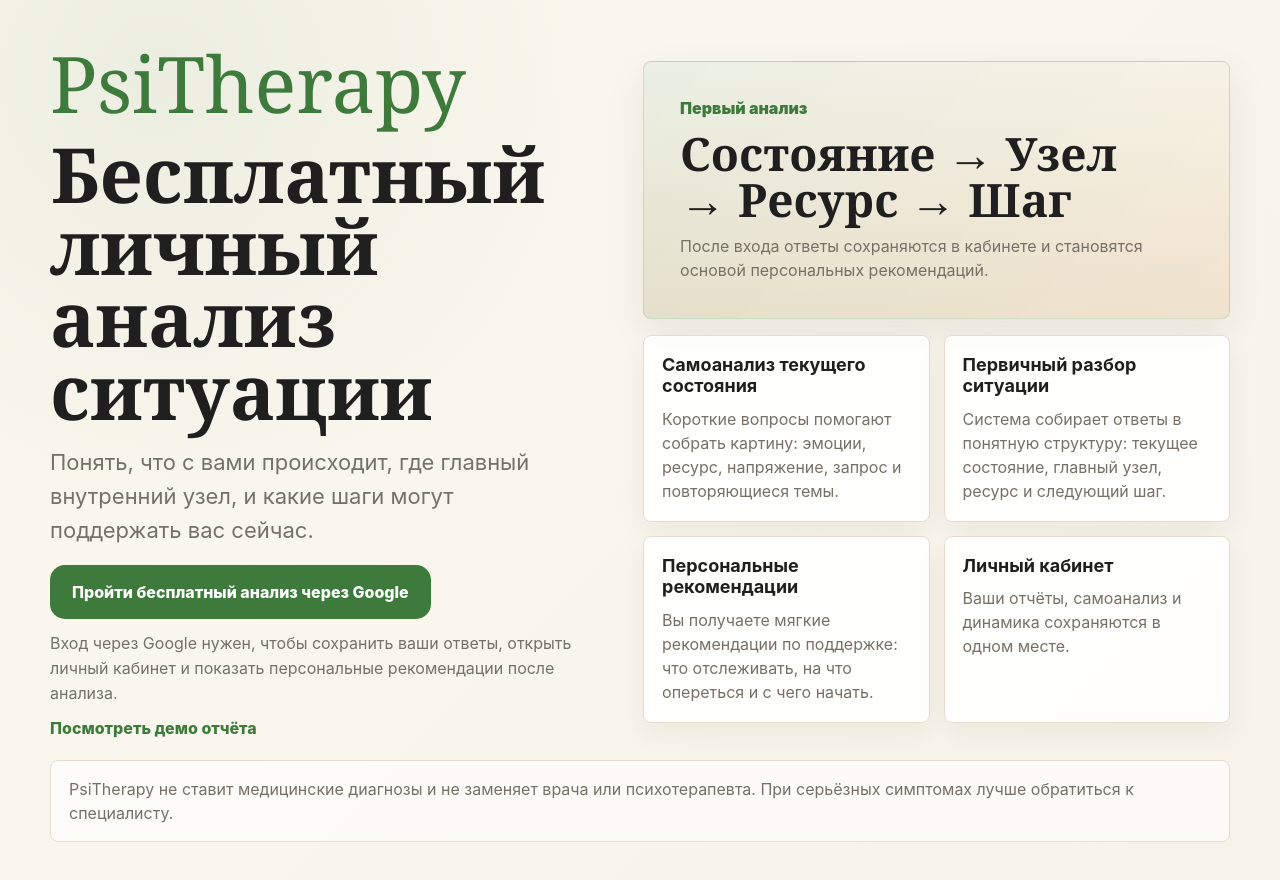
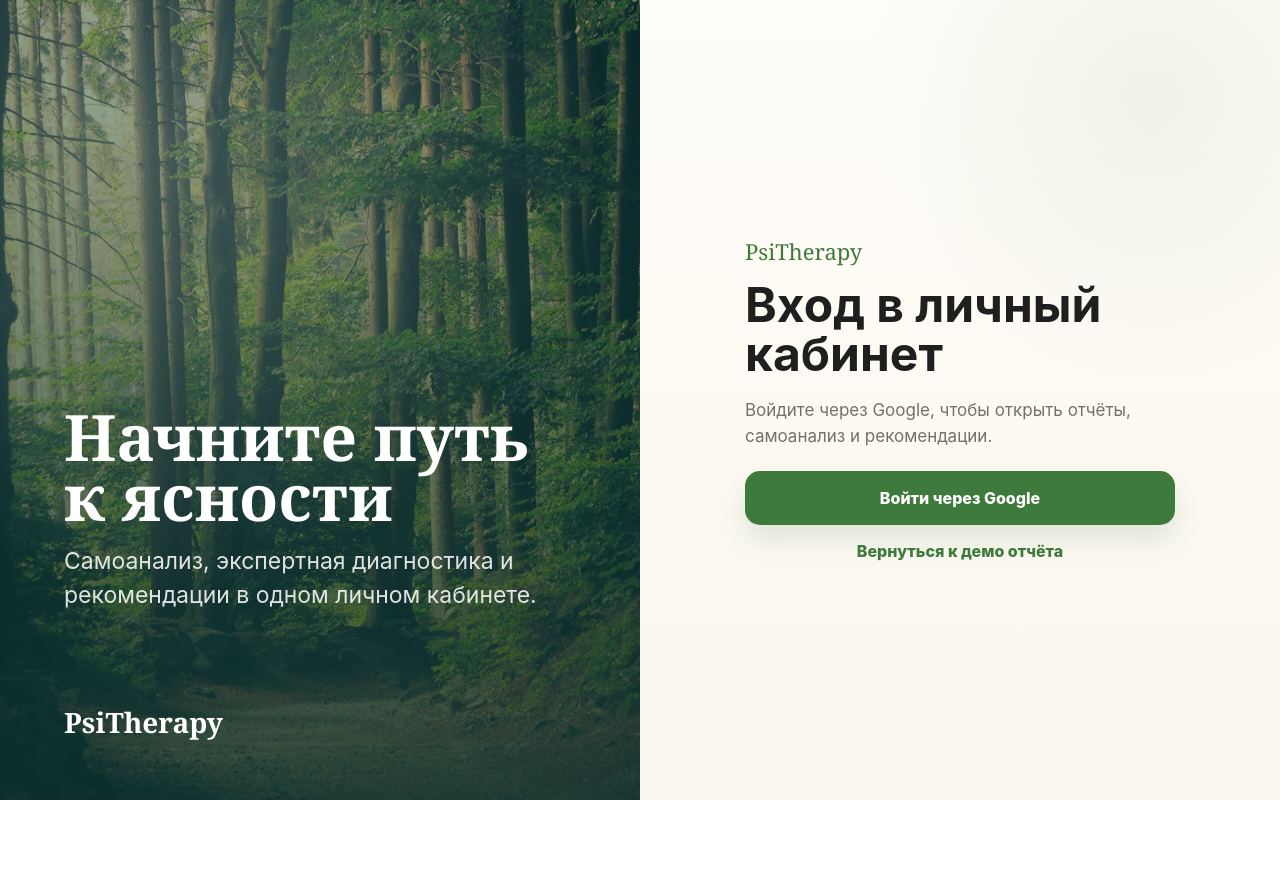
Before and after one commit to andylitvinov-design/report, a React (Vite) app: page / in a window 1280 px wide. Shown: the top 880 px of the page. After the commit the page ends 800 px from the top, so only its background shows below. Built offline with nearby package versions, Linux system fonts and the light colour scheme; no server answers.

Commit message:
Redesign PsiTherapy login split screen

```diff
--- a/src/pages/LoginPage.jsx
+++ b/src/pages/LoginPage.jsx
@@ -4,24 +4,6 @@
 export default function LoginPage() {
   const [status, setStatus] = useState("idle");
   const [error, setError] = useState("");
-  const analysisSteps = [
-    {
-      title: "Самоанализ текущего состояния",
-      text: "Короткие вопросы помогают собрать картину: эмоции, ресурс, напряжение, запрос и повторяющиеся темы.",
-    },
-    {
-      title: "Первичный разбор ситуации",
-      text: "Система собирает ответы в понятную структуру: текущее состояние, главный узел, ресурс и следующий шаг.",
-    },
-    {
-      title: "Персональные рекомендации",
-      text: "Вы получаете мягкие рекомендации по поддержке: что отслеживать, на что опереться и с чего начать.",
-    },
-    {
-      title: "Личный кабинет",
-      text: "Ваши отчёты, самоанализ и динамика сохраняются в одном месте.",
-    },
-  ];
 
   const handleGoogleLogin = async () => {
     setStatus("loading");
@@ -36,13 +18,21 @@
   };
 
   return (
-    <main className="auth-page auth-landing">
-      <section className="auth-hero" aria-labelledby="auth-hero-title">
-        <div className="auth-hero-copy">
+    <main className="auth-page auth-split-page">
+      <section className="auth-visual-panel" aria-label="PsiTherapy">
+        <div className="auth-visual-copy">
+          <h1>Начните путь к ясности</h1>
+          <p>Самоанализ, экспертная диагностика и рекомендации в одном личном кабинете.</p>
+        </div>
+        <p className="auth-visual-brand">PsiTherapy</p>
+      </section>
+
+      <section className="auth-form-panel" aria-labelledby="auth-login-title">
+        <div className="auth-form-card">
           <p className="auth-brand">PsiTherapy</p>
-          <h1 id="auth-hero-title">Бесплатный личный анализ ситуации</h1>
+          <h2 id="auth-login-title">Вход в личный кабинет</h2>
           <p className="auth-lead">
-            Понять, что с вами происходит, где главный внутренний узел, и какие шаги могут поддержать вас сейчас.
+            Войдите через Google, чтобы открыть отчёты, самоанализ и рекомендации.
           </p>
 
           {!authEnv.isConfigured && (
@@ -56,38 +46,13 @@
 
           <div className="auth-actions">
             <button className="primary-btn auth-google-btn" type="button" onClick={handleGoogleLogin} disabled={status === "loading" || !authEnv.isConfigured}>
-              {status === "loading" ? "Открываю Google…" : "Пройти бесплатный анализ через Google"}
+              {status === "loading" ? "Открываю Google…" : "Войти через Google"}
             </button>
-            <p>
-              Вход через Google нужен, чтобы сохранить ваши ответы, открыть личный кабинет и показать персональные рекомендации после анализа.
-            </p>
             <a className="auth-link" href="/demo">
-              Посмотреть демо отчёта
+              Вернуться к демо отчёта
             </a>
           </div>
         </div>
-
-        <div className="auth-preview" aria-label="Как работает личный анализ">
-          <div className="auth-preview-panel">
-            <span>Первый анализ</span>
-            <strong>Состояние → Узел → Ресурс → Шаг</strong>
-            <p>После входа ответы сохраняются в кабинете и становятся основой персональных рекомендаций.</p>
-          </div>
-          <div className="auth-preview-list">
-            {analysisSteps.map((step) => (
-              <article className="auth-step-card" key={step.title}>
-                <h2>{step.title}</h2>
-                <p>{step.text}</p>
-              </article>
-            ))}
-          </div>
-        </div>
-      </section>
-
-      <section className="auth-safety-note" aria-label="Важное уточнение">
-        <p>
-          PsiTherapy не ставит медицинские диагнозы и не заменяет врача или психотерапевта. При серьёзных симптомах лучше обратиться к специалисту.
-        </p>
       </section>
     </main>
   );
--- a/src/styles.css
+++ b/src/styles.css
@@ -253,23 +253,48 @@
   gap: 20px;
 }
 
-.auth-landing {
+.auth-split-page {
+  min-height: 100vh;
+  padding: 0;
+  display: grid;
+  grid-template-columns: minmax(0, 1fr) minmax(0, 1fr);
   place-items: stretch;
-  align-content: center;
-  gap: 22px;
-  padding: clamp(18px, 4vw, 46px);
+  background: #fffaf3;
+  overflow-x: hidden;
 }
 
-.auth-hero {
-  width: min(1180px, 100%);
-  margin: 0 auto;
-  display: grid;
-  grid-template-columns: minmax(0, 0.95fr) minmax(420px, 1.05fr);
-  align-items: center;
-  gap: clamp(26px, 5vw, 62px);
+.auth-visual-panel {
+  position: relative;
+  min-height: 100vh;
+  padding: clamp(28px, 5vw, 64px);
+  display: flex;
+  flex-direction: column;
+  justify-content: space-between;
+  overflow: hidden;
+  color: #fff;
+  background:
+    linear-gradient(180deg, rgba(12, 50, 45, 0.2), rgba(12, 50, 45, 0.74)),
+    linear-gradient(135deg, rgba(20, 72, 60, 0.42), rgba(25, 92, 84, 0.26)),
+    url("./assets/therapy-login-bg.jpg") center / cover;
 }
 
-.auth-hero-copy {
+.auth-visual-panel::after {
+  content: "";
+  position: absolute;
+  inset: 0;
+  background: radial-gradient(circle at 24% 18%, rgba(255, 255, 255, 0.18), transparent 28rem);
+  pointer-events: none;
+}
+
+.auth-visual-copy,
+.auth-visual-brand {
+  position: relative;
+  z-index: 1;
+}
+
+.auth-visual-copy {
+  max-width: 560px;
+  margin-top: auto;
   display: grid;
   gap: 18px;
   animation: auth-rise 520ms ease both;
@@ -277,28 +302,68 @@
 
 .auth-brand {
   font-family: Georgia, "Times New Roman", serif;
-  font-size: clamp(46px, 7vw, 78px);
-  line-height: 0.95;
+  font-size: 22px;
+  line-height: 1.1;
   color: var(--green);
 }
 
 .auth-lead {
-  max-width: 640px;
+  max-width: 500px;
   color: var(--muted);
-  font-size: clamp(18px, 2vw, 22px);
+  font-size: 17px;
   line-height: 1.55;
 }
 
-.auth-hero h1 {
-  max-width: 760px;
-  font-size: clamp(42px, 6vw, 76px);
-  line-height: 0.95;
+.auth-visual-copy h1 {
+  max-width: 620px;
+  font-size: clamp(44px, 5vw, 74px);
+  line-height: 0.94;
+  text-wrap: balance;
+}
+
+.auth-visual-copy p {
+  max-width: 520px;
+  color: rgba(255, 255, 255, 0.86);
+  font-size: clamp(18px, 1.8vw, 23px);
+  line-height: 1.45;
+}
+
+.auth-visual-brand {
+  margin-top: clamp(36px, 12vh, 110px);
+  font-family: Georgia, "Times New Roman", serif;
+  font-size: 28px;
+  font-weight: 700;
+  line-height: 1;
+}
+
+.auth-form-panel {
+  min-height: 100vh;
+  padding: clamp(28px, 6vw, 84px);
+  display: grid;
+  place-items: center;
+  background:
+    radial-gradient(circle at 80% 12%, rgba(63, 122, 61, 0.08), transparent 18rem),
+    linear-gradient(180deg, #fffdf8, #fbf7ef);
+}
+
+.auth-form-card {
+  width: min(100%, 430px);
+  display: grid;
+  gap: 18px;
+  animation: auth-rise 640ms 80ms ease both;
+}
+
+.auth-form-card h2 {
+  font-size: clamp(34px, 4vw, 48px);
+  line-height: 1.02;
+  text-wrap: balance;
 }
 
 .auth-actions {
-  max-width: 620px;
+  max-width: 430px;
   display: grid;
-  gap: 12px;
+  gap: 16px;
+  margin-top: 4px;
 }
 
 .auth-actions p {
@@ -307,16 +372,18 @@
 }
 
 .auth-google-btn {
-  width: fit-content;
+  width: 100%;
   min-height: 54px;
-  padding: 12px 22px;
+  padding: 12px 24px;
   font-size: 16px;
+  box-shadow: 0 14px 28px rgba(63, 122, 61, 0.16);
 }
 
 .auth-link {
   color: var(--green);
   font-weight: 800;
   width: fit-content;
+  justify-self: center;
   text-decoration: none;
 }
 
@@ -355,83 +422,6 @@
   background: rgba(217, 83, 79, 0.08);
   color: var(--danger);
   font-weight: 800;
-}
-
-.auth-preview {
-  display: grid;
-  gap: 16px;
-  animation: auth-rise 640ms 80ms ease both;
-}
-
-.auth-preview-panel {
-  min-height: 238px;
-  padding: clamp(24px, 4vw, 36px);
-  display: grid;
-  align-content: end;
-  gap: 12px;
-  border: 1px solid rgba(63, 122, 61, 0.18);
-  border-radius: 8px;
-  background:
-    linear-gradient(135deg, rgba(63, 122, 61, 0.1), rgba(215, 131, 34, 0.08)),
-    linear-gradient(180deg, #fffdf7, #f2eadb);
-  box-shadow: var(--shadow);
-}
-
-.auth-preview-panel span {
-  color: var(--green);
-  font-weight: 900;
-}
-
-.auth-preview-panel strong {
-  max-width: 460px;
-  font-family: Georgia, "Times New Roman", serif;
-  font-size: clamp(30px, 4vw, 46px);
-  line-height: 1;
-}
-
-.auth-preview-panel p,
-.auth-step-card p,
-.auth-safety-note p {
-  color: var(--muted);
-  line-height: 1.5;
-}
-
-.auth-preview-list {
-  display: grid;
-  grid-template-columns: repeat(2, minmax(0, 1fr));
-  gap: 14px;
-}
-
-.auth-step-card {
-  min-height: 156px;
-  padding: 18px;
-  display: grid;
-  align-content: start;
-  gap: 10px;
-  border: 1px solid var(--border);
-  border-radius: 8px;
-  background: rgba(255, 255, 255, 0.84);
-  box-shadow: 0 10px 28px rgba(43, 32, 18, 0.06);
-  transition: border-color 160ms ease, transform 160ms ease, box-shadow 160ms ease;
-}
-
-.auth-step-card:hover {
-  border-color: rgba(63, 122, 61, 0.34);
-  transform: translateY(-2px);
-  box-shadow: 0 14px 34px rgba(43, 32, 18, 0.08);
-}
-
-.auth-step-card h2 {
-  font-size: 18px;
-}
-
-.auth-safety-note {
-  width: min(1180px, 100%);
-  margin: 0 auto;
-  padding: 16px 18px;
-  border: 1px solid var(--border);
-  border-radius: 8px;
-  background: rgba(255, 255, 255, 0.66);
 }
 
 @keyframes auth-rise {
@@ -1059,6 +1049,21 @@
   margin: 0 auto;
 }
 
+@media (max-width: 960px) {
+  .auth-split-page {
+    grid-template-columns: 1fr;
+  }
+
+  .auth-visual-panel,
+  .auth-form-panel {
+    min-height: auto;
+  }
+
+  .auth-visual-panel {
+    min-height: 46vh;
+  }
+}
+
 @media (max-width: 1120px) {
   .main-shell {
     grid-template-columns: 1fr;
@@ -1108,51 +1113,58 @@
     font-size: 30px;
   }
 
-  .auth-page,
   .profile-page {
     padding: 16px;
   }
 
-  .auth-landing {
-    align-content: start;
+  .auth-split-page {
+    padding: 0;
   }
 
-  .auth-hero {
-    grid-template-columns: 1fr;
-    gap: 22px;
+  .auth-visual-panel {
+    min-height: 42vh;
+    padding: 24px;
   }
 
-  .auth-hero-copy {
-    gap: 14px;
+  .auth-visual-copy {
+    gap: 12px;
+  }
+
+  .auth-visual-copy h1 {
+    font-size: 38px;
+    line-height: 1;
+  }
+
+  .auth-visual-copy p {
+    font-size: 17px;
+  }
+
+  .auth-visual-brand {
+    margin-top: 42px;
+    font-size: 22px;
+  }
+
+  .auth-form-panel {
+    min-height: 58vh;
+    padding: 32px 20px;
+    place-items: start center;
+  }
+
+  .auth-form-card {
+    gap: 16px;
+  }
+
+  .auth-form-card h2 {
+    font-size: 34px;
   }
 
   .auth-brand {
-    font-size: 42px;
-  }
-
-  .auth-hero h1 {
-    font-size: 38px;
-  }
-
-  .auth-lead {
-    font-size: 17px;
+    font-size: 20px;
   }
 
   .auth-google-btn {
     width: 100%;
     white-space: normal;
-  }
-
-  .auth-preview-panel {
-    min-height: 190px;
-  }
-
-  .auth-preview-list {
-    grid-template-columns: 1fr;
-  }
-
-  .auth-step-card {
-    min-height: 0;
   }
 
   .mobile-nav {
```
Also changed, not shown: src/assets/therapy-login-bg.jpg (added).
